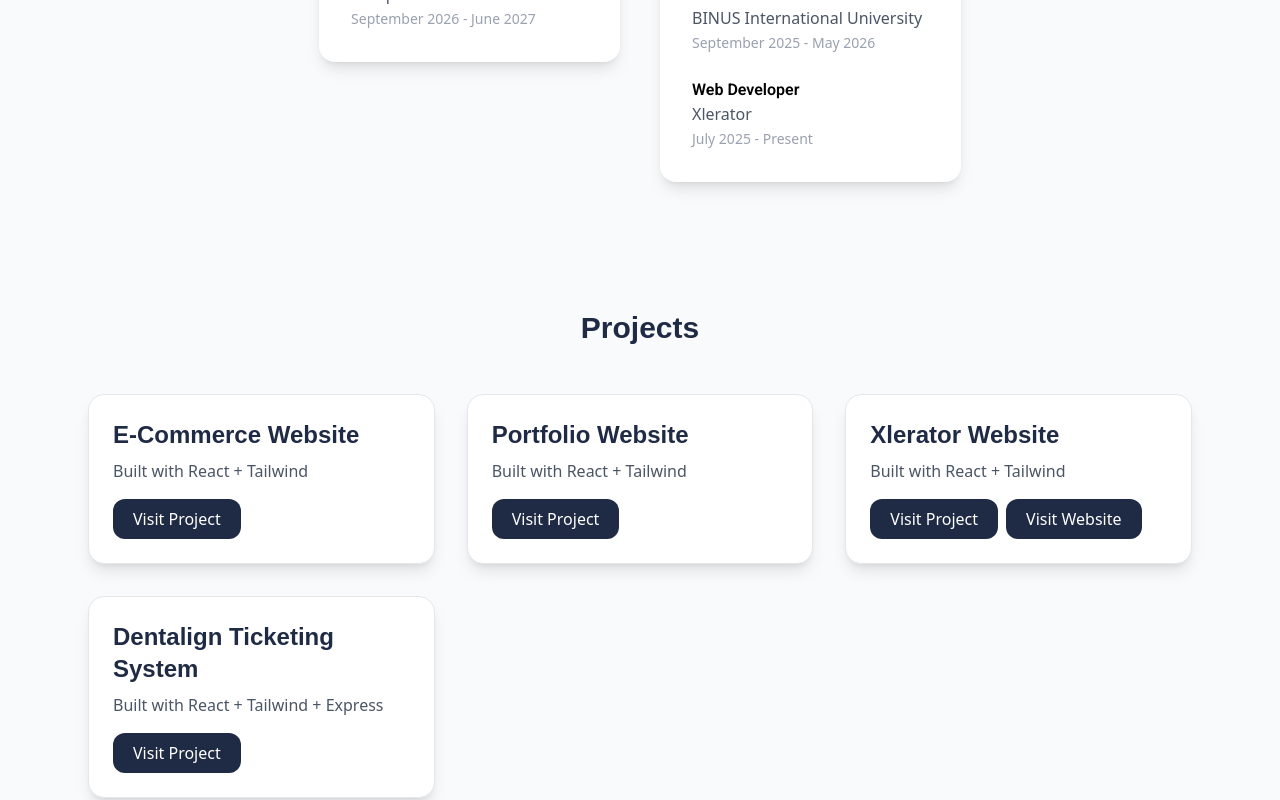
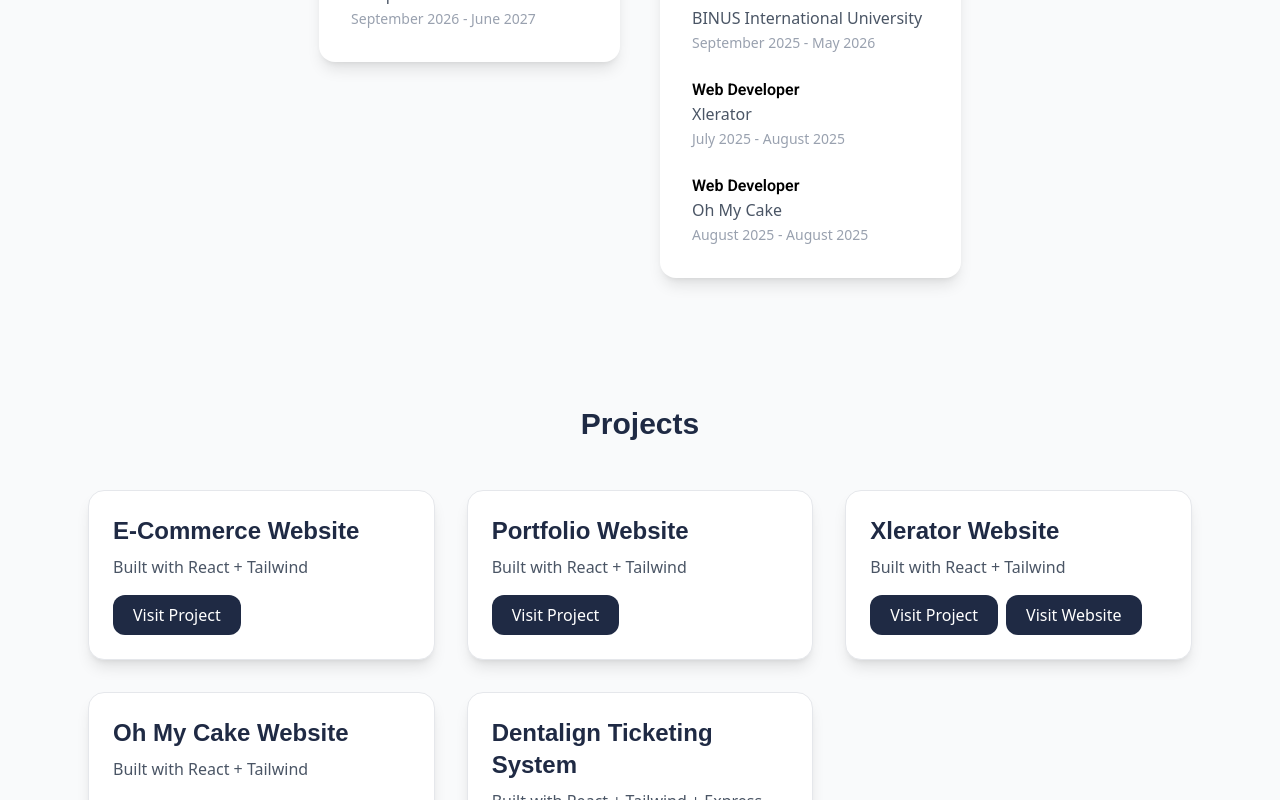
Before and after one commit to RafaelAngeloChristianto/portfolio-website, a React (Vite) app: page / in a window 1280 px wide. Shown: the part 1360-2160 px from the top of the page. Built offline with nearby package versions, Linux system fonts and the light colour scheme; a web font is replaced by a local one.

Commit message:
fix and addiitons

```diff
--- a/src/screens/Certifications.tsx
+++ b/src/screens/Certifications.tsx
@@ -42,7 +42,7 @@ export const Certifications: React.FC = () => {
   ];
 
   return (
-    <div className="min-h-screen bg-gray-50 text-gray-900">
+    <div className="min-h-screen bg-gray-50 text-gray-900 mt-[50px]">
       <NavBar />
       <div className="max-w-6xl mx-auto px-4 py-12">
         <h1 className="text-4xl font-bold mb-2 text-center">Certifications</h1>
--- a/src/screens/HomeScreen.tsx
+++ b/src/screens/HomeScreen.tsx
@@ -172,7 +172,12 @@ export const HomeScreen: React.FC = () => {
             <div>
               <h3 className="font-Roboto font-semibold">Web Developer</h3>
               <p className="font-Open-Sans text-gray-600">Xlerator</p>
-              <span className="text-gray-400 text-sm">July 2025 - Present</span>
+              <span className="text-gray-400 text-sm">July 2025 - August 2025</span>
+            </div>
+            <div>
+              <h3 className="font-Roboto font-semibold">Web Developer</h3>
+              <p className="font-Open-Sans text-gray-600">Oh My Cake</p>
+              <span className="text-gray-400 text-sm">August 2025 - August 2025</span>
             </div>
           </div>
         </div>
@@ -207,6 +212,12 @@ export const HomeScreen: React.FC = () => {
               tech: "React + Tailwind",
               url: "https://github.com/RafaelAngeloChristianto/xlerator_website",
               web: "https://xlerator-indonesia.com",
+            },
+            {
+              title: "Oh My Cake Website",
+              tech: "React + Tailwind",
+              url: "https://github.com/RafaelAngeloChristianto/ohmycake_website",
+              web: "https://yenniohmycake.vercel.app",
             },
             {
               title: "Dentalign Ticketing System",
```
